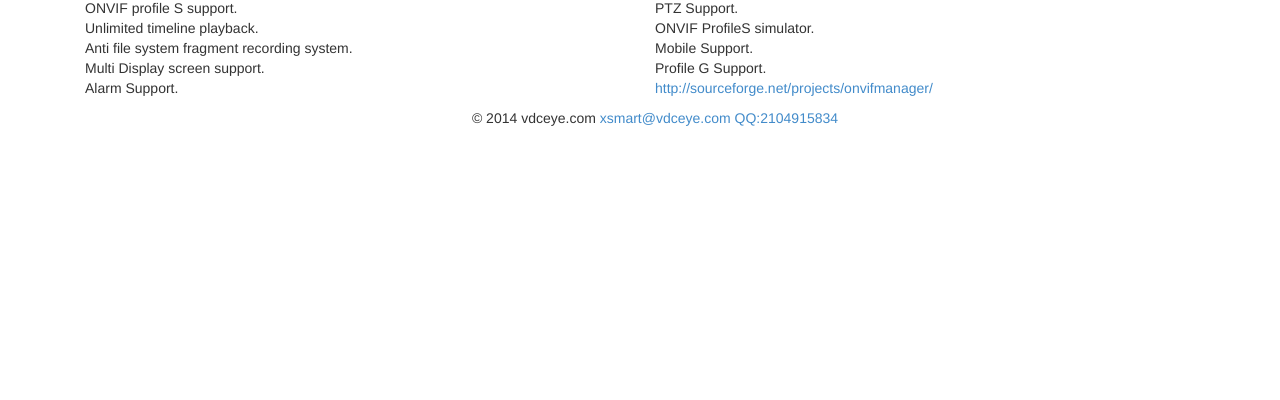
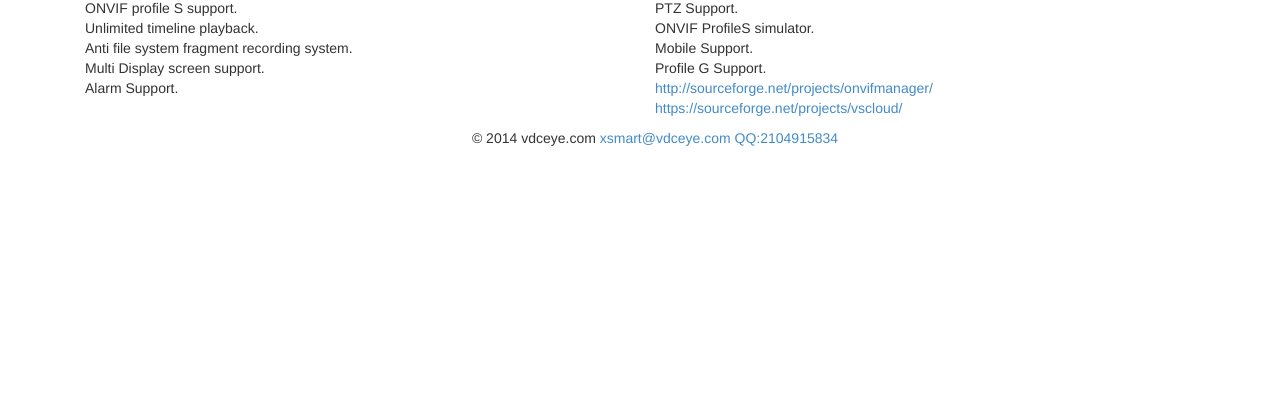
Before and after one commit to xsmart/vdceye-website, a plain HTML site: page index.html in a window 1280 px wide. Shown: the part 400-800 px from the top of the page. Drawn offline with Linux system fonts and the light colour scheme.

Commit message:
update web site

```diff
--- a/index.html
+++ b/index.html
@@ -126,6 +126,8 @@
 <br>Profile G Support.
           <br><a href="http://sourceforge.net/projects/onvifmanager/">http://sourceforge.net/projects/onvifmanager/</a>
 		  <br>
+          <a href="https://sourceforge.net/projects/vscloud/">https://sourceforge.net/projects/vscloud/</a>
+		  <br>
 </p>
 			</div>
 
```
Also changed, not shown: img/0821.png (added).
